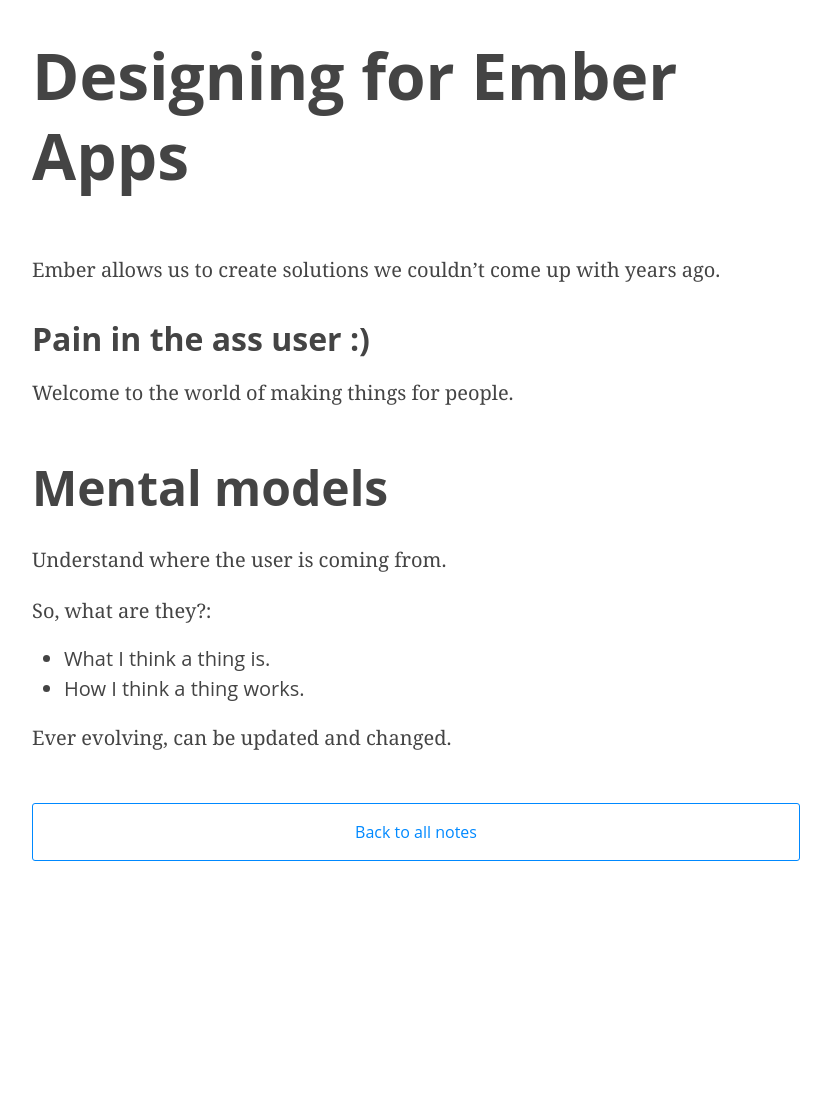
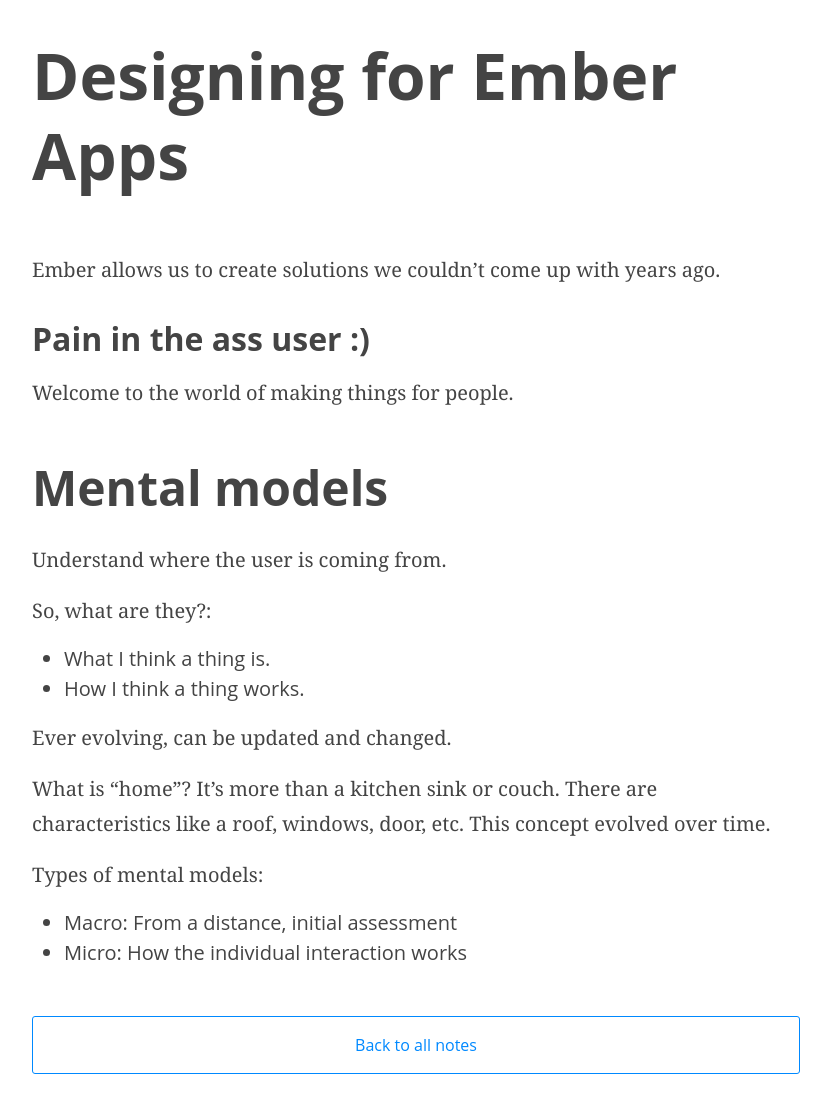
Before and after one commit to johno/emberconf2015-notes, a Jekyll site: the page built from _posts/2015-03-03-designing.markdown, in a window 1280 px wide. Shown: the whole page, without its empty margins (224-1055 px from the left). Built offline with Jekyll 4.4.1, drawn with Linux system fonts in a browser that asks for light colours; before the commit the page ends 900 px from its top, so only the background shows below that.

Commit message:
Add some more notes

```diff
--- a/_posts/2015-03-03-designing.markdown
+++ b/_posts/2015-03-03-designing.markdown
@@ -22,3 +22,11 @@
 * How I think a thing works.
 
 Ever evolving, can be updated and changed.
+
+What is "home"? It's more than a kitchen sink or couch. There are characteristics
+like a roof, windows, door, etc. This concept evolved over time.
+
+Types of mental models:
+
+* Macro: From a distance, initial assessment
+* Micro: How the individual interaction works
```
